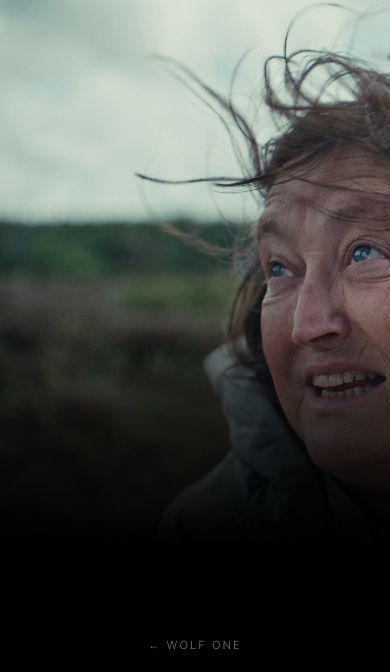
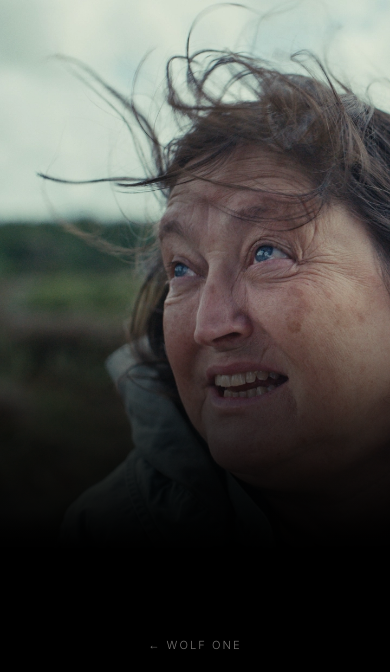
Before and after one commit to werewolf-one/wolfone-site, a plain HTML site: page gros-garden.html in a window 390 px wide. Shown: the top 672 px of the page. Drawn offline with nearby package versions, Linux system fonts and the light colour scheme.

Commit message:
Nudge mobile hero focal point to center Gro's face

```diff
--- a/gros-garden.html
+++ b/gros-garden.html
@@ -272,7 +272,7 @@
       #hero-image {
         height: 65vh;   /* fallback */
         height: 65svh;
-        object-position: 5% center;
+        object-position: 20% center;
         -webkit-mask-image: linear-gradient(to bottom, #000 55%, transparent 100%);
         mask-image: linear-gradient(to bottom, #000 55%, transparent 100%);
       }
```
